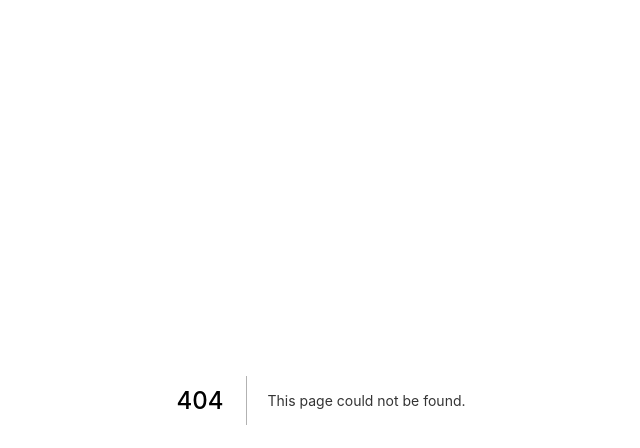
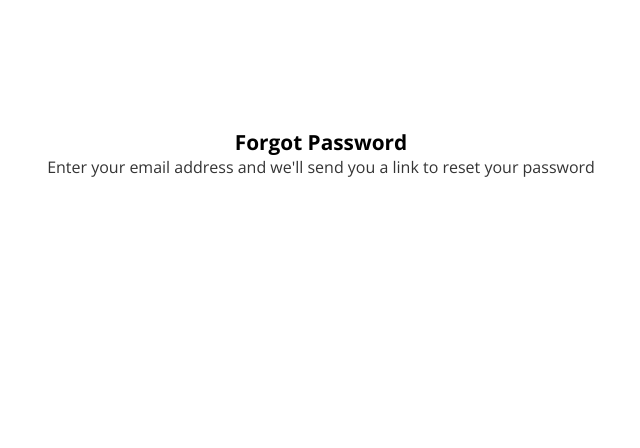
Before and after one commit to Musecreatives/Urolang, a Next.js app: page /forgotPassword in a window 1280 px wide. Before the commit this address had no page. Shown: the top 448 px of the page, without its empty margins (319-959 px from the left). Built offline with nearby package versions, Linux system fonts and the light colour scheme.

Commit message:
added screens

```diff
--- /dev/null
+++ b/pages/forgotPassword.js
@@ -0,0 +1,12 @@
+import styles from '../styles/forgotPassword.module.css'
+
+export default function forgotPassword() {
+    return (
+        <div>
+            <div className={styles.header__title}>
+            <h1>Forgot Password</h1>
+            <p>Enter your email address and we'll send you a link to reset your password</p>
+            </div>
+        </div>
+    )
+};
--- a/pages/login.js
+++ b/pages/login.js
@@ -34,7 +34,7 @@ export default function Login ()  {
                 <p>Don't have an account? Click below to create account</p>
             </div>
             <button className={styles.btn2}>
-                <Link href="#"><a>Create Account</a></Link>
+                <Link href="/signup"><a>Create Account</a></Link>
             </button>
           </div>
         </div>
--- a/pages/signup.js
+++ b/pages/signup.js
@@ -26,13 +26,13 @@ export default function signup ()  {
                 </div>
             </form>
             <button className={styles.btn1}>
-                <Link href="#"><a>Sign Up</a></Link>
+                <Link href="/signup"><a>Sign Up</a></Link>
             </button>
             <div className={styles.dont_have_account}>
                 <p>Have an account? Click below to login</p>
             </div>
             <button className={styles.btn2}>
-                <Link href="#"><a>Login</a></Link>
+                <Link href="/login"><a>Login</a></Link>
             </button>
           </div>
         </div>
--- /dev/null
+++ b/styles/forgotPassword.module.css
@@ -0,0 +1,15 @@
+.header__title {
+    width: 60%;
+    margin: auto;
+    padding-top: 8em;
+    display: flex;
+    flex-direction: column;
+    justify-content: center;
+    text-align: center;
+  }
+
+
+  .header__title h1 {
+    font-size:1.3rem;
+
+  }
```
